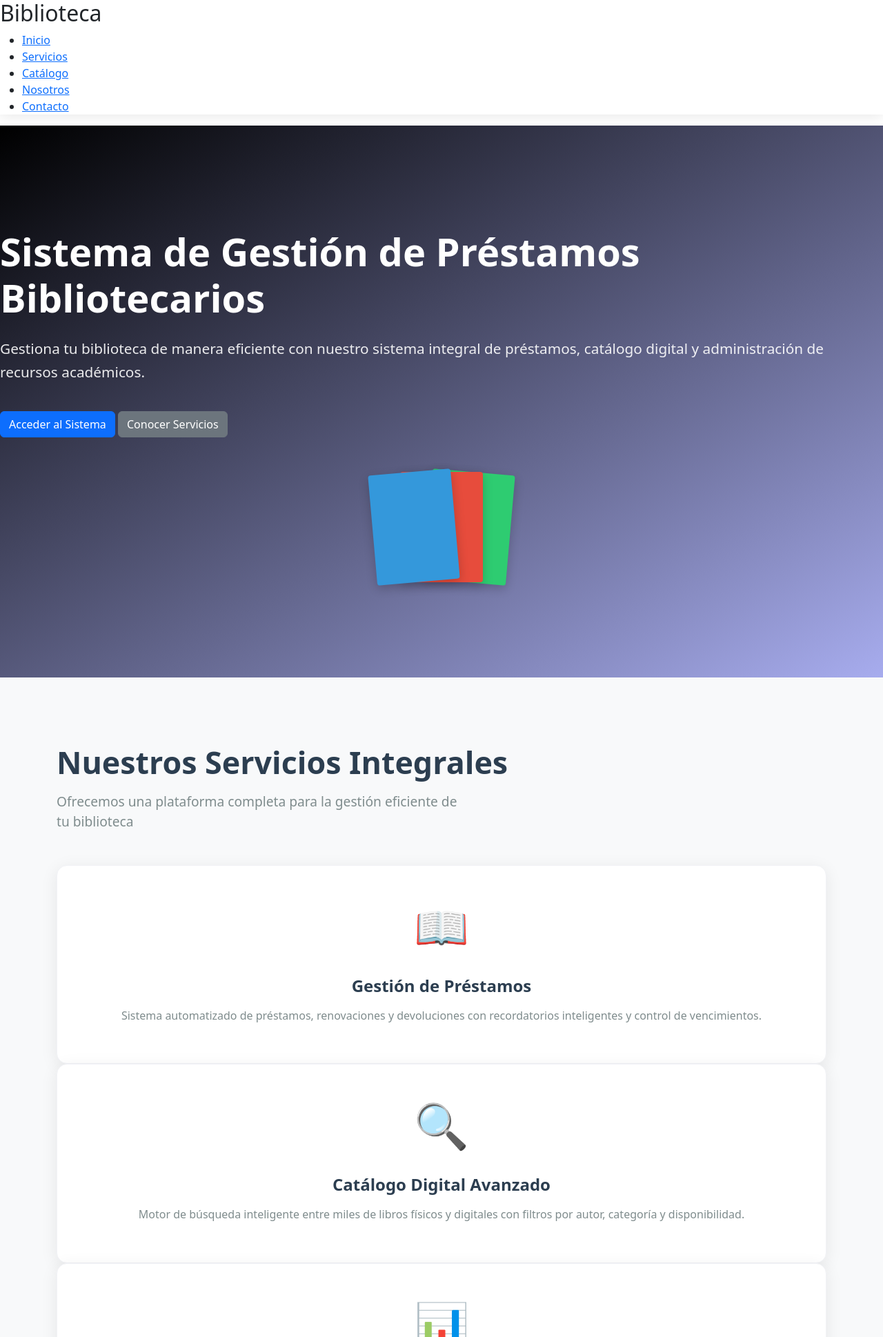
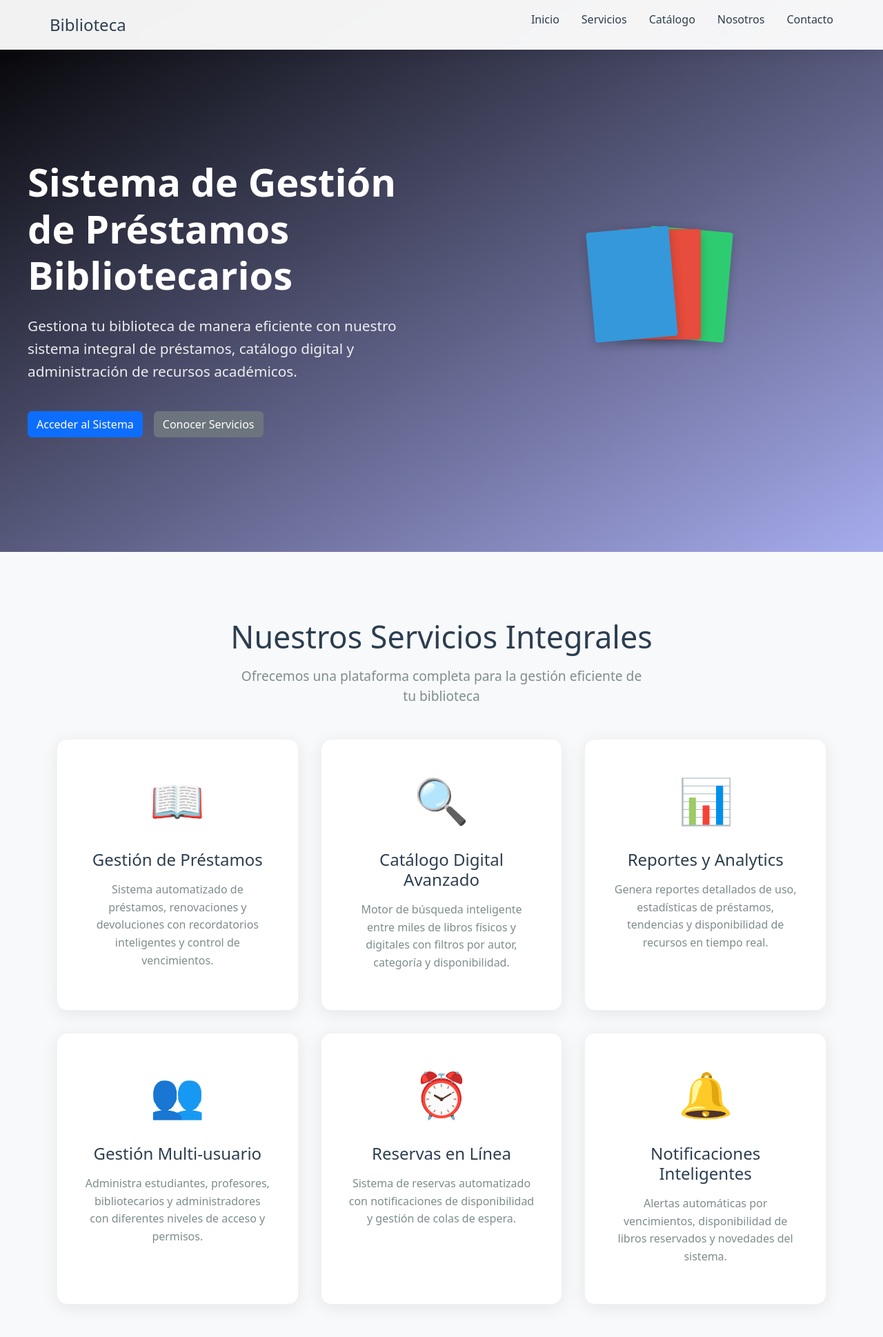
Before and after one commit to Klebla204/Biblioteca, a Django app: page / in a window 1280 px wide. Shown: the top 1938 px of the page at 69% size. Run offline with Django 4.2, Linux system fonts and the light colour scheme; data comes from the database, SQL or seed files in the repository; both versions use the stored data as it was after the commit; parts of the project's set-up code (start-up, migrations or seed data) failed here and were passed over.

Commit message:
CSS arreglado

```diff
--- a/core1/models.py
+++ b/core1/models.py
@@ -52,7 +52,8 @@ class Solicitud(models.Model):
 
 
 class Prestamo(models.Model):
-    estudiante= models.ForeignKey(settings.AUTH_USER_MODEL, on_delete=models.CASCADE, related_name="prestamos")
+    estudiante= models.ForeignKey(settings.AUTH_USER_MODEL, on_delete=models.CASCADE,
+                                  related_name="prestamos")
     libro= models.ForeignKey('Libro', on_delete=models.CASCADE, related_name="prestamos")
     sede= models.ForeignKey('Sede', on_delete=models.CASCADE)
     fecha_inicio= models.DateField(default=timezone.now)
--- a/core1/templates/biblioteca/index.html
+++ b/core1/templates/biblioteca/index.html
@@ -7,6 +7,7 @@
     <meta name="viewport" content="width=device-width, initial-scale=1.0">
     <title>Sistema de Gestión Bibliotecaria</title>
     <link rel="stylesheet" href="{% static 'css/style.css' %}">
+
     <!-- Bootstrap CSS -->
 <link href="https://cdn.jsdelivr.net/npm/bootstrap@5.3.0/dist/css/bootstrap.min.css" rel="stylesheet">
 <!-- Bootstrap Icons -->
@@ -212,7 +213,7 @@
             <h2>¿Listo para Optimizar tu Biblioteca?</h2>
             <p>Únete a nuestra plataforma y descubre una nueva forma de gestionar recursos bibliográficos</p>
             <div class="cta-buttons">
-                <a href="" class="btn btn-primary btn-large">Comenzar Ahora</a>
+                <a href="{% url 'login' %}" class="btn btn-primary btn-large">Comenzar Ahora</a>
                 <a href="#contacto" class="btn btn-secondary btn-large">Más Información</a>
             </div>
         </div>
--- a/core1/templates/menus/menu_admin/crear_libro.html
+++ b/core1/templates/menus/menu_admin/crear_libro.html
@@ -7,6 +7,10 @@
     <title>Agregar Nuevo Libro - Administrador</title>
     <link rel="stylesheet" href="{% static 'css/menus.css' %}">
       <link rel="stylesheet" href="https://cdnjs.cloudflare.com/ajax/libs/font-awesome/6.4.0/css/all.min.css">
+              <!-- Bootstrap CSS -->
+<link href="https://cdn.jsdelivr.net/npm/bootstrap@5.3.0/dist/css/bootstrap.min.css" rel="stylesheet">
+<!-- Bootstrap Icons -->
+<link rel="stylesheet" href="https://cdn.jsdelivr.net/npm/bootstrap-icons@1.10.0/font/bootstrap-icons.css">
 </head>
 <body>
     <div class="app-container">
--- a/core1/templates/menus/menu_admin/crear_usuario.html
+++ b/core1/templates/menus/menu_admin/crear_usuario.html
@@ -7,7 +7,11 @@
     <title>Crear Usuario - Administrador</title>
     <link rel="stylesheet" href="{% static 'css/menus.css' %}">
       <link rel="stylesheet" href="https://cdnjs.cloudflare.com/ajax/libs/font-awesome/6.4.0/css/all.min.css">
-</head>
+            <!-- Bootstrap CSS -->
+   <link href="https://cdn.jsdelivr.net/npm/bootstrap@5.3.0/dist/css/bootstrap.min.css" rel="stylesheet">
+<!-- Bootstrap Icons -->
+   <link rel="stylesheet" href="https://cdn.jsdelivr.net/npm/bootstrap-icons@1.10.0/font/bootstrap-icons.css">
+    </head>
 <body>
     <div class="app-container">
         <aside class="sidebar admin-sidebar">
--- a/core1/templates/menus/menu_admin/editar_libro.html
+++ b/core1/templates/menus/menu_admin/editar_libro.html
@@ -8,6 +8,10 @@
     <link rel="stylesheet" href="{% static 'css/menus.css' %}">
     <link rel="stylesheet" href="https://cdnjs.cloudflare.com/ajax/libs/font-awesome/6.4.0/css/all.min.css">
       <link rel="stylesheet" href="https://cdnjs.cloudflare.com/ajax/libs/font-awesome/6.4.0/css/all.min.css">
+              <!-- Bootstrap CSS -->
+<link href="https://cdn.jsdelivr.net/npm/bootstrap@5.3.0/dist/css/bootstrap.min.css" rel="stylesheet">
+<!-- Bootstrap Icons -->
+<link rel="stylesheet" href="https://cdn.jsdelivr.net/npm/bootstrap-icons@1.10.0/font/bootstrap-icons.css">
 </head>
 <body>
     <div class="app-container">
--- a/core1/templates/menus/menu_admin/editar_usuario.html
+++ b/core1/templates/menus/menu_admin/editar_usuario.html
@@ -7,6 +7,10 @@
     <title>Editar Usuario - Administrador</title>
     <link rel="stylesheet" href="{% static 'css/menus.css' %}">
       <link rel="stylesheet" href="https://cdnjs.cloudflare.com/ajax/libs/font-awesome/6.4.0/css/all.min.css">
+              <!-- Bootstrap CSS -->
+<link href="https://cdn.jsdelivr.net/npm/bootstrap@5.3.0/dist/css/bootstrap.min.css" rel="stylesheet">
+<!-- Bootstrap Icons -->
+<link rel="stylesheet" href="https://cdn.jsdelivr.net/npm/bootstrap-icons@1.10.0/font/bootstrap-icons.css">
 </head>
 <body>
     <div class="app-container">
@@ -94,7 +98,7 @@
                         <button type="submit" class="btn btn-success">
                             <i class="fas fa-save"></i> Guardar Cambios
                         </button>
-                        <a href={% url 'gestion_libros'%} class="btn btn-secondary">
+                        <a href={% url 'gestion_usuarios'%} class="btn btn-secondary">
                             <i class="fas fa-times"></i> Cancelar
                         </a>
                     </div>
--- a/core1/templates/menus/menu_admin/gestion_libros.html
+++ b/core1/templates/menus/menu_admin/gestion_libros.html
@@ -7,6 +7,10 @@
     <title>Gestión de Libros - Administrador</title>
     <link rel="stylesheet" href="{% static 'css/menus.css' %}">
       <link rel="stylesheet" href="https://cdnjs.cloudflare.com/ajax/libs/font-awesome/6.4.0/css/all.min.css">
+              <!-- Bootstrap CSS -->
+<link href="https://cdn.jsdelivr.net/npm/bootstrap@5.3.0/dist/css/bootstrap.min.css" rel="stylesheet">
+<!-- Bootstrap Icons -->
+<link rel="stylesheet" href="https://cdn.jsdelivr.net/npm/bootstrap-icons@1.10.0/font/bootstrap-icons.css">
 </head>
 <body>
     <div class="app-container">
--- a/core1/templates/menus/menu_admin/gestion_usuarios.html
+++ b/core1/templates/menus/menu_admin/gestion_usuarios.html
@@ -7,6 +7,10 @@
     <title>Gestión de Usuarios - Administrador</title>
     <link rel="stylesheet" href="{% static 'css/menus.css' %}">
       <link rel="stylesheet" href="https://cdnjs.cloudflare.com/ajax/libs/font-awesome/6.4.0/css/all.min.css">
+              <!-- Bootstrap CSS -->
+<link href="https://cdn.jsdelivr.net/npm/bootstrap@5.3.0/dist/css/bootstrap.min.css" rel="stylesheet">
+<!-- Bootstrap Icons -->
+<link rel="stylesheet" href="https://cdn.jsdelivr.net/npm/bootstrap-icons@1.10.0/font/bootstrap-icons.css">
 </head>
 <body>
     <div class="app-container">
--- a/core1/templates/menus/menu_admin/menu_adminidtrador.html
+++ b/core1/templates/menus/menu_admin/menu_adminidtrador.html
@@ -7,6 +7,10 @@
     <title>Dashboard - Administrador</title>
      <link rel="stylesheet" href="{% static 'css/menus.css' %}">
     <link rel="stylesheet" href="https://cdnjs.cloudflare.com/ajax/libs/font-awesome/6.4.0/css/all.min.css">
+            <!-- Bootstrap CSS -->
+<link href="https://cdn.jsdelivr.net/npm/bootstrap@5.3.0/dist/css/bootstrap.min.css" rel="stylesheet">
+<!-- Bootstrap Icons -->
+<link rel="stylesheet" href="https://cdn.jsdelivr.net/npm/bootstrap-icons@1.10.0/font/bootstrap-icons.css">
 </head>
 <body>
     <div class="app-container">
--- a/core1/templates/menus/menu_admin/reportes.html
+++ b/core1/templates/menus/menu_admin/reportes.html
@@ -7,6 +7,10 @@
     <title>Reportes y Estadísticas - Administrador</title>
      <link rel="stylesheet" href="{% static 'css/menus.css' %}">
       <link rel="stylesheet" href="https://cdnjs.cloudflare.com/ajax/libs/font-awesome/6.4.0/css/all.min.css">
+              <!-- Bootstrap CSS -->
+<link href="https://cdn.jsdelivr.net/npm/bootstrap@5.3.0/dist/css/bootstrap.min.css" rel="stylesheet">
+<!-- Bootstrap Icons -->
+<link rel="stylesheet" href="https://cdn.jsdelivr.net/npm/bootstrap-icons@1.10.0/font/bootstrap-icons.css">
 </head>
 <body>
     <div class="app-container">
--- a/core1/templates/menus/menu_biblio/solicitudes_prestamos.html
+++ b/core1/templates/menus/menu_biblio/solicitudes_prestamos.html
@@ -110,7 +110,8 @@
                         </tr>
                     </thead>
                     <tbody>
-                      {% for solicitud in solicitudes %}
+                      {% if solicitudes %}
+                        {% for solicitud in solicitudes %}
 
                         <tr>
                             <td>SOL-2024-001</td>
@@ -127,6 +128,9 @@
                             </td>
                         </tr>
                         {% endfor %}
+                        {% else %}
+                        <p> No hay solicitudes pendientes</p>
+                        {% endif %}
                     </tbody>
                 </table>
 
--- a/core1/templates/registration/Login.html
+++ b/core1/templates/registration/Login.html
@@ -6,6 +6,10 @@
     <meta name="viewport" content="width=device-width, initial-scale=1.0">
     <title>Sistema de Gestión de Préstamos Bibliotecarios</title>
     <link rel="stylesheet" href="{% static 'css/login_style.css' %}">
+            <!-- Bootstrap CSS -->
+<link href="https://cdn.jsdelivr.net/npm/bootstrap@5.3.0/dist/css/bootstrap.min.css" rel="stylesheet">
+<!-- Bootstrap Icons -->
+<link rel="stylesheet" href="https://cdn.jsdelivr.net/npm/bootstrap-icons@1.10.0/font/bootstrap-icons.css">
 </head>
 <body>
     <div class="login">
--- a/core1/urls.py
+++ b/core1/urls.py
@@ -3,7 +3,7 @@ from django.contrib.auth import  views as auth_views
 from . import views
 from .views import redirect_after_login, prestamos_activos, reserva_activa, gestion_prestamos, editar_libro,editar_usuarios, crear_libro, crear_usuario
 from .views import CustomLoginView, admin_menu, biblio_menu, est_menu, gestion_libros,reportes_view,catalog_view, mi_perfil,eliminar_libro
-from .views import solicitar_prestamo, logout_view, solicitudes_pendientes, aceptar_solicitud, gestion_usuarios,eliminar_usuario
+from .views import solicitar_prestamo, logout_view, solicitudes_pendientes, aceptar_solicitud, gestion_usuarios,eliminar_usuario,devolver_libro
 urlpatterns = [
     path('', views.pagina_view, name='index'),
     path('pagina/',views.pagina_view, name='pagina'),
@@ -30,4 +30,6 @@ urlpatterns = [
     path('mi_perfil/', mi_perfil, name='mi_perfil'),
     path('eliminar_usuario/<int:id>/', eliminar_usuario, name='eliminar_usuario' ),
     path('eliminar_libro/<int:id>/', eliminar_libro, name='eliminar_libro' ),
+    path('devolver_libro/<int:id>/', devolver_libro, name='devolver_libro'),
+
     ]
--- a/core1/views.py
+++ b/core1/views.py
@@ -107,9 +107,8 @@ def admin_menu(request):
 
 def solicitudes_pendientes(request):
     solicitudes= Solicitud.objects.filter(expirada=False)
-    for s in solicitudes:
-        s.check_expiracion()
-        return render(request, 'menus\menu_biblio\solicitudes_prestamos.html', {'solicitudes': solicitudes})
+
+    return render(request, 'menus\menu_biblio\solicitudes_prestamos.html', {'solicitudes': solicitudes})
 
 def aceptar_solicitud(request, solicitud_id):
     solicitud= Solicitud.objects.get(id=solicitud_id)
@@ -123,8 +122,6 @@ def aceptar_solicitud(request, solicitud_id):
     solicitud.expirada=True
     solicitud.save()
     return redirect('solicitudes_pendientes')
-
-
 
 
 
@@ -232,3 +229,8 @@ def crear_libro(request):
     else:
         form= LibroCreationForm()
     return render(request,'menus/menu_admin/crear_libro.html', {'form': form, 'accion': 'Crear'})
+
+def devolver_libro(request,id):
+    libro= get_object_or_404(Prestamo, id=id)
+    libro.finalizar()
+    return redirect('gestion_prestamos')
--- a/static/css/style.css
+++ b/static/css/style.css
@@ -1,52 +1,91 @@
-/* ESTILOS ESPECÍFICOS PARA HOMEPAGE - COMPATIBLE CON BOOTSTRAP */
 
-/* HEADER PÚBLICO - Mejoras sobre Bootstrap */
+/* ESTILOS ESPECÍFICOS PARA HOMEPAGE */
+/* HEADER PÚBLICO */
 .public-header {
-    background: rgba(255, 255, 255, 0.98) !important;
+    background: rgba(255, 255, 255, 0.95);
     backdrop-filter: blur(10px);
+    position: fixed;
+    width: 100%;
+    top: 0;
+    z-index: 1000;
+    box-shadow: 0 2px 20px rgba(0,0,0,0.1);
+    box-sizing: border-box;
+    left: 0;
+    overflow: hidden;
 
-    box-shadow: 0 2px 20px rgba(0,0,0,0.1);
-    transition: all 0.3s ease;
 }
 
-.navbar-brand h2 {
-    color: #2c3e50;
-    font-weight: 700;
-    margin: 0;
+.public-nav {
+    display: flex;
+    justify-content: space-between;
+    align-items: center;
+    padding: 1rem 2rem;
+    max-width: 1200px;
+    margin: 0 auto;
+
 }
 
-.nav-link {
-    color: #2c3e50 !important;
-    font-weight: 500;
-    padding: 0.5rem 1rem !important;
+.nav-brand h2 {
+    color: #2c3e50;
+    margin: 0;
+    font-size: 1.5rem;
 }
 
-.nav-link:hover {
-    color: #3498db !important;
+.nav-menu {
+    display: flex;
+    list-style: none;
+    gap: 2rem;
+    align-items: center;
 }
 
-/* HERO SECTION - Mantiene gradiente personalizado */
+.nav-menu a {
+    color: #2c3e50;
+    text-decoration: none;
+    font-weight: 500;
+    transition: color 0.3s;
+}
+
+.nav-menu a:hover {
+    color: #3498db;
+}
+
+.login-btn {
+    background: #3498db;
+    color: white !important;
+    padding: 0.5rem 1.5rem;
+    border-radius: 25px;
+    transition: all 0.3s;
+}
+
+.login-btn:hover {
+    background: #2980b9;
+    transform: translateY(-2px);
+}
+
+/* HERO SECTION */
 .hero-section {
     background: linear-gradient(150deg, #000000 0%, #a7acee 100%);
     color: white;
-    padding-top: 100px;
+    padding: 8rem 2rem 4rem;
     min-height: 100vh;
     display: flex;
     align-items: center;
 }
 
+.hero-content {
+    max-width: 1200px;
+    margin: 0 auto;
+    display: grid;
+    grid-template-columns: 1fr 1fr;
+    gap: 4rem;
+    align-items: center;
+}
+
 .hero-title {
-
     font-size: 3.5rem;
-    font-weight: 800;
+    font-weight: 700;
     margin-bottom: 1.5rem;
     line-height: 1.2;
-}
-
-@media (max-width: 768px) {
-    .hero-title {
-        font-size: 2.5rem;
-    }
 }
 
 .hero-description {
@@ -56,42 +95,49 @@
     line-height: 1.6;
 }
 
-/* Botones personalizados que complementan Bootstrap */
-.btn-custom-primary {
+.hero-buttons {
+    display: flex;
+    gap: 1rem;
+    flex-wrap: wrap;
+}
+
+.btn {
+    padding: 1rem 2rem;
+    border: none;
+    border-radius: 8px;
+    font-size: 1.1rem;
+    font-weight: 600;
+    text-decoration: none;
+    display: inline-block;
+    text-align: center;
+    transition: all 0.3s;
+    cursor: pointer;
+}
+
+.btn-primary {
     background: #e74c3c;
     color: white;
-    border: none;
-    padding: 1rem 2rem;
-    border-radius: 8px;
-    font-weight: 600;
-    transition: all 0.3s;
 }
 
-.btn-custom-primary:hover {
-
+.btn-primary:hover {
     background: #c0392b;
     transform: translateY(-3px);
     box-shadow: 0 10px 25px rgba(231, 76, 60, 0.3);
-    color: white;
 }
 
-.btn-custom-secondary {
+.btn-secondary {
     background: transparent;
     color: white;
     border: 2px solid white;
-    padding: 1rem 2rem;
-    border-radius: 8px;
-    font-weight: 600;
-    transition: all 0.3s;
 }
 
-.btn-custom-secondary:hover {
+.btn-secondary:hover {
     background: white;
     color: #333;
     transform: translateY(-3px);
 }
 
-.btn-custom-lg {
+.btn-large {
     padding: 1.2rem 2.5rem;
     font-size: 1.2rem;
 }
@@ -100,10 +146,8 @@
 .library-illustration {
     display: flex;
     justify-content: center;
-
     align-items: center;
-    height: 100%;
-    min-height: 300px;
+    height: 300px;
 }
 
 .book-stack {
@@ -147,31 +190,39 @@
 }
 
 /* SECTIONS GENERALES */
+.container {
+    max-width: 1200px;
+    margin: 0 auto;
+    padding: 0 2rem;
+}
+
 .section-title {
+    text-align: center;
     font-size: 2.8rem;
     margin-bottom: 1rem;
     color: #2c3e50;
-    font-weight: 700;
-}
-
-@media (max-width: 768px) {
-    .section-title {
-        font-size: 2.2rem;
-    }
 }
 
 .section-subtitle {
+    text-align: center;
     font-size: 1.2rem;
     color: #7f8c8d;
     margin-bottom: 3rem;
     max-width: 600px;
-
+    margin-left: auto;
+    margin-right: auto;
 }
 
 /* SERVICES SECTION */
 .services-section {
+    padding: 6rem 0;
     background: #f8f9fa;
-    padding: 6rem 0;
+}
+
+.services-grid {
+    display: grid;
+    grid-template-columns: repeat(auto-fit, minmax(350px, 1fr));
+    gap: 2rem;
 }
 
 .service-card {
@@ -182,7 +233,6 @@
     box-shadow: 0 5px 25px rgba(0,0,0,0.08);
     transition: all 0.3s;
     border: 1px solid #f1f2f6;
-    height: 100%;
 }
 
 .service-card:hover {
@@ -198,9 +248,7 @@
 .service-card h3 {
     font-size: 1.5rem;
     margin-bottom: 1rem;
-
     color: #2c3e50;
-    font-weight: 600;
 }
 
 .service-card p {
```
Also changed, not shown: other parts of static/css/style.css (+95 -23 lines), core1/templates/catalogo/catalog.html (+10 -7 lines), core1/templates/menus/menu_biblio/gestion_prestamos.html (+3 -7 lines), db.sqlite3.
